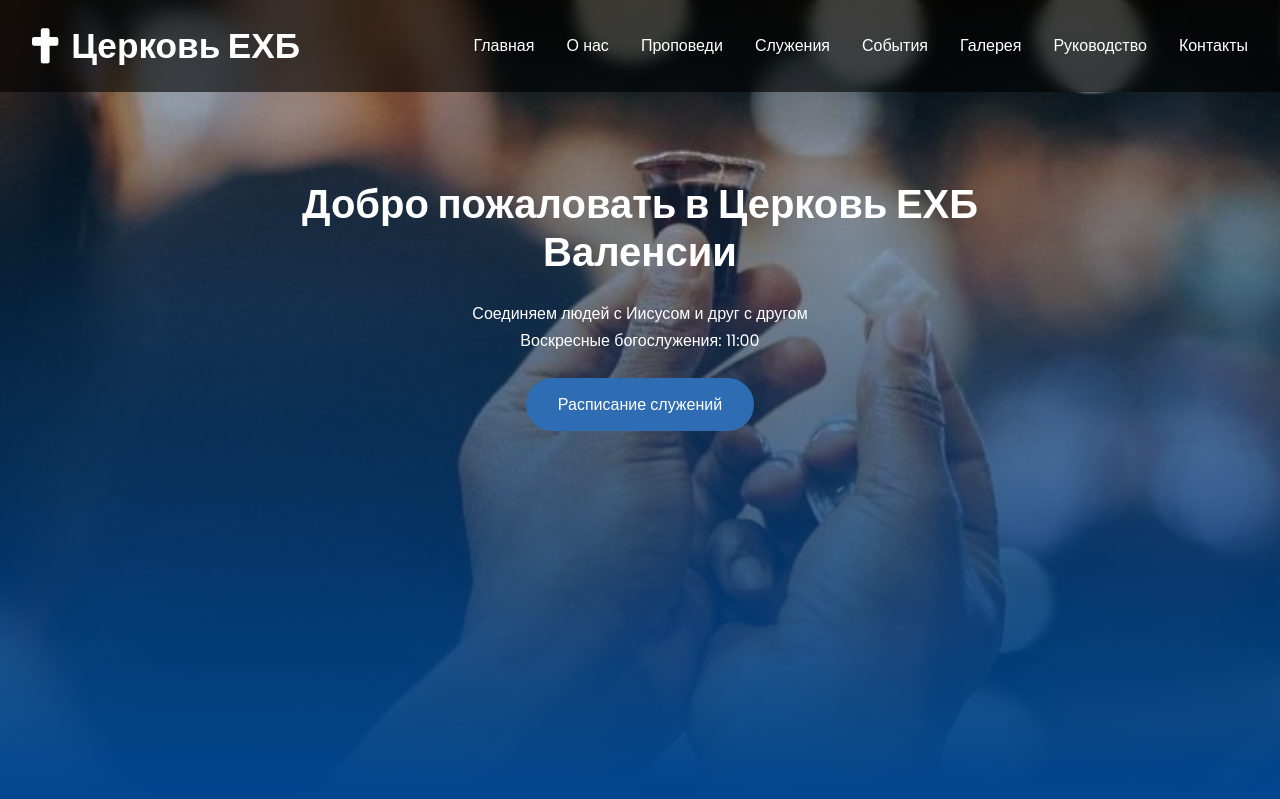
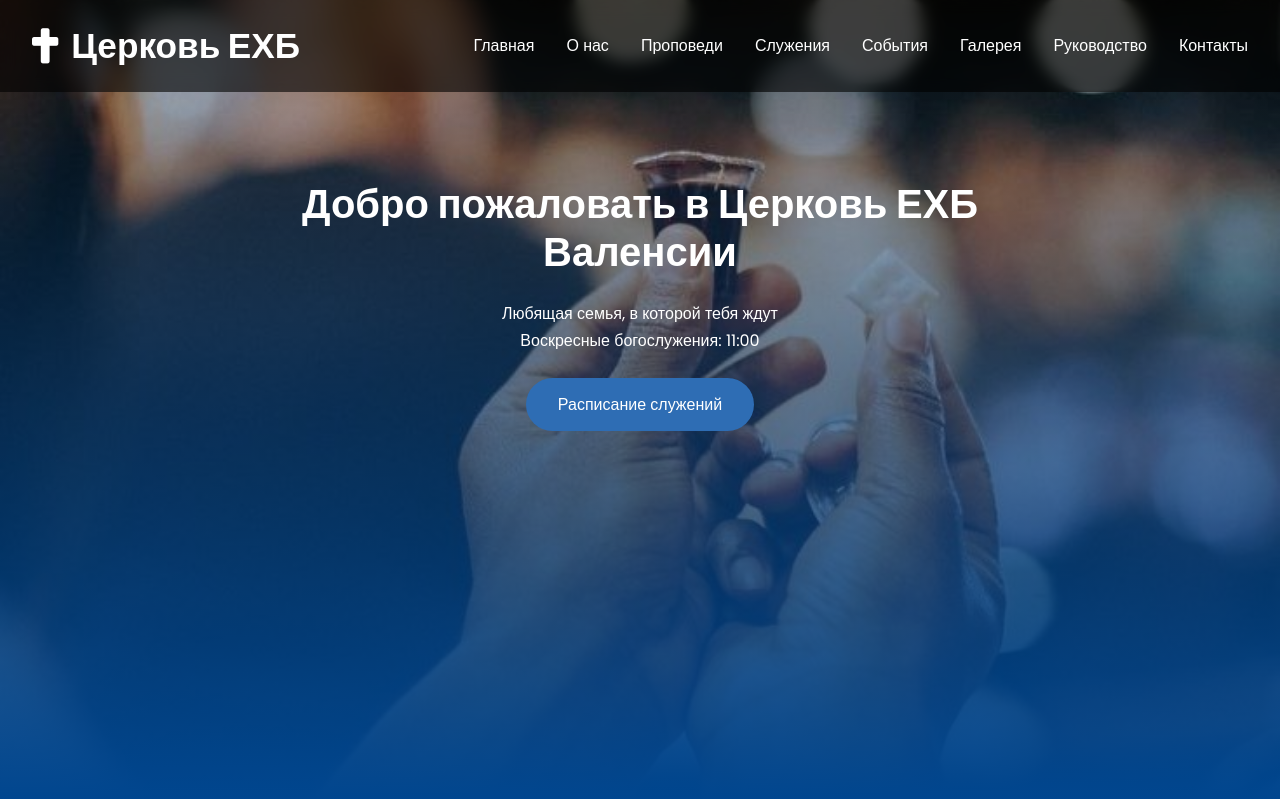
Before and after one commit to Fox216540/web_church, a Django app: template church/main/templates/main/index.html in a window 1280 px wide. Shown: the top 799 px of the page. Run offline with Django 5.2, Linux system fonts and the light colour scheme; the template is opened without the code that fills it, so the values that code supplies are empty.

Commit message:
Изменил слоган на главной странице, чтобы отразить более гостеприимный тон.

```diff
--- a/church/main/templates/main/index.html
+++ b/church/main/templates/main/index.html
@@ -44,7 +44,7 @@
         </nav>
         <div class="hero">
             <h1>Добро пожаловать в Церковь ЕХБ Валенсии</h1>
-            <p>Соединяем людей с Иисусом и друг с другом</p>
+            <p>Любящая семья, в которой тебя ждут</p>
             <div class="service-times">
                 <p>Воскресные богослужения: 11:00</p>
             </div>
```
